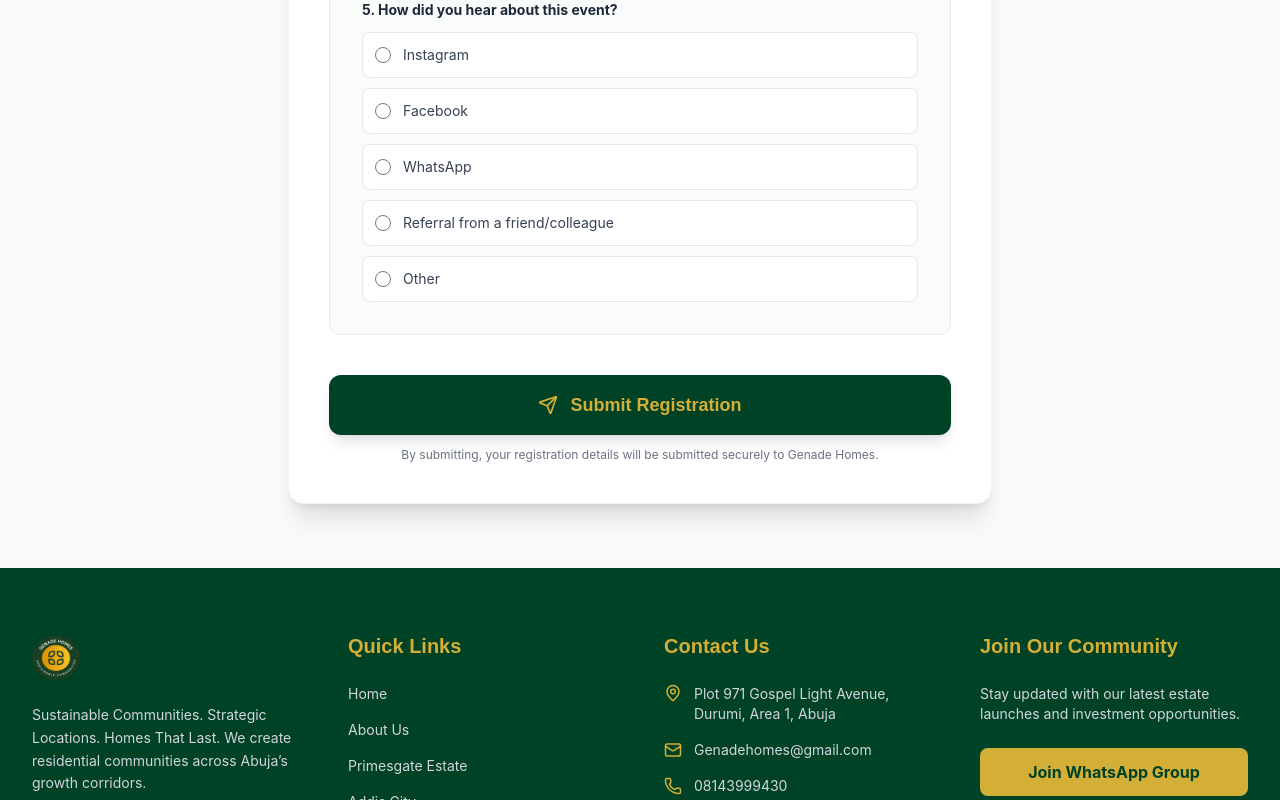
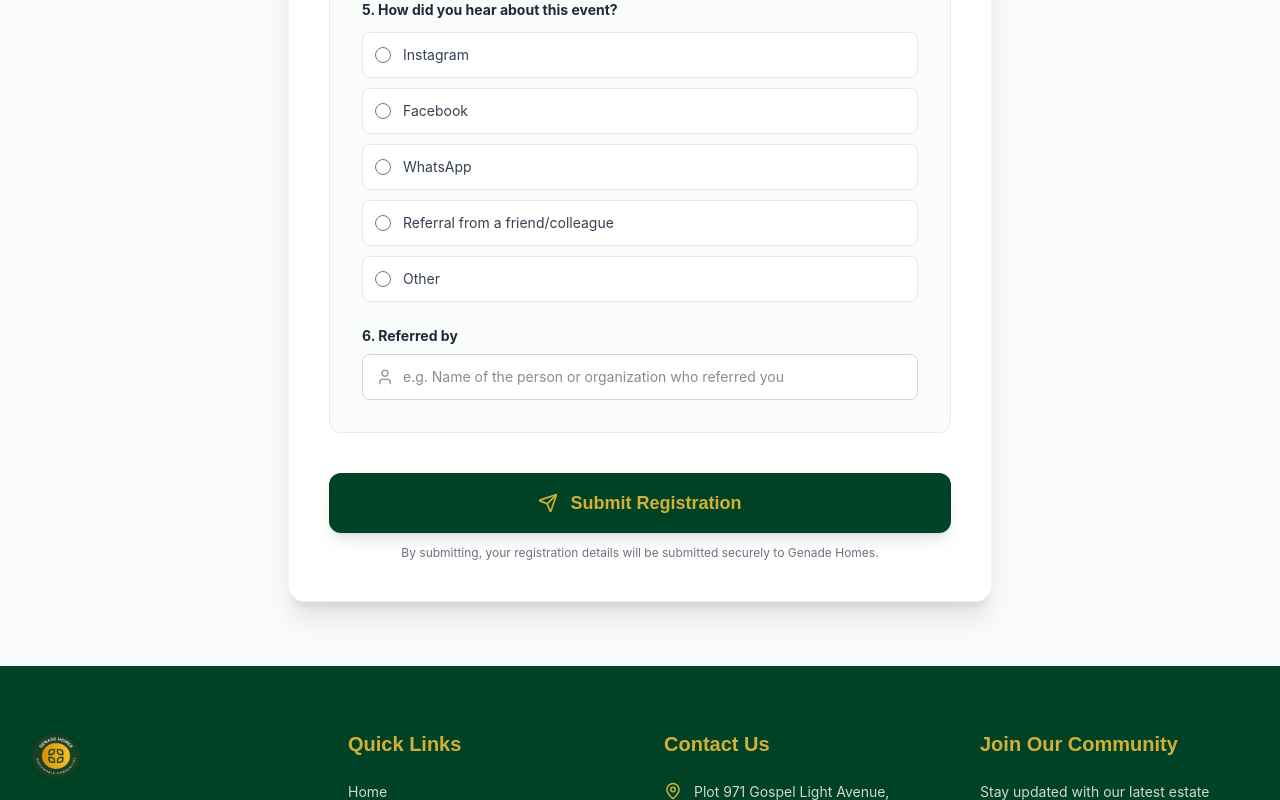
Before and after one commit to therealmceo/Genade-Home, a React (Vite) app: page /summit in a window 1280 px wide. Shown: the part 1037-1837 px from the top of the page. Built offline with nearby package versions, Linux system fonts and the light colour scheme.

Commit message:
feat(registration): add referral field to summit form
Include a "Referred by" field in the summit registration form and API handlers to track attendee sources.

```diff
--- a/api/register.ts
+++ b/api/register.ts
@@ -46,6 +46,7 @@ async function sendToGoogleSheets(payload: {
   phone: string;
   cityState: string;
   hearAbout: string;
+  referredBy: string;
 }): Promise<boolean> {
   const googleScriptUrl = getEnv("GOOGLE_SHEETS_SCRIPT_URL");
 
@@ -69,6 +70,7 @@ async function sendToGoogleSheets(payload: {
         phone: payload.phone,
         cityState: payload.cityState,
         hearAbout: payload.hearAbout,
+        referredBy: payload.referredBy,
       }),
       signal: controller.signal,
       redirect: "follow",
@@ -214,6 +216,7 @@ export default async function handler(req: any, res: any) {
       // Handle Standard Summit Registration
       const cityState = sanitize(body.cityState?.trim());
       const hearAbout = sanitize(body.hearAbout?.trim());
+      const referredBy = sanitize(body.referredBy?.trim());
 
       subject = `New Summit Registration: ${fullName}`;
       senderEmail = getEnv("SENDER_EMAIL", "Abuja Realtors Summit <onboarding@resend.dev>");
@@ -233,6 +236,7 @@ export default async function handler(req: any, res: any) {
               <p style="margin: 6px 0; font-size: 15px;"><strong>Phone / WhatsApp:</strong> ${phone}</p>
               <p style="margin: 6px 0; font-size: 15px;"><strong>City / State:</strong> ${cityState || "N/A"}</p>
               <p style="margin: 6px 0; font-size: 15px;"><strong>How Heard About Summit:</strong> ${hearAbout || "N/A"}</p>
+              <p style="margin: 6px 0; font-size: 15px;"><strong>Referred By:</strong> ${referredBy || "N/A"}</p>
             </div>
           </div>
 
@@ -251,6 +255,7 @@ export default async function handler(req: any, res: any) {
         phone: body.phone ? String(body.phone).trim() : phone,
         cityState: body.cityState ? String(body.cityState).trim() : "",
         hearAbout: body.hearAbout ? String(body.hearAbout).trim() : "",
+        referredBy: body.referredBy ? String(body.referredBy).trim() : "",
       });
     }
 
--- a/src/pages/SummitRegistration.tsx
+++ b/src/pages/SummitRegistration.tsx
@@ -24,6 +24,7 @@ export default function SummitRegistration() {
   const [cityState, setCityState] = useState("");
   const [hearAbout, setHearAbout] = useState("");
   const [hearAboutOther, setHearAboutOther] = useState("");
+  const [referredBy, setReferredBy] = useState("");
 
   // UI States
   const [isSubmitted, setIsSubmitted] = useState(false);
@@ -76,6 +77,7 @@ export default function SummitRegistration() {
           phone: phone.trim(),
           cityState: cityState.trim(),
           hearAbout: finalHearAbout,
+          referredBy: referredBy.trim(),
         }),
       });
 
@@ -282,6 +284,24 @@ export default function SummitRegistration() {
                           />
                         )}
                       </div>
+
+                      {/* Q6: Referred by */}
+                      <div>
+                        <label className="block text-sm font-bold text-gray-800 mb-2">
+                          6. Referred by
+                        </label>
+                        <div className="relative">
+                          <User className="absolute left-3.5 top-3.5 text-gray-400" size={18} />
+                          <input
+                            type="text"
+                            name="referredBy"
+                            placeholder="e.g. Name of the person or organization who referred you"
+                            value={referredBy}
+                            onChange={(e) => setReferredBy(e.target.value)}
+                            className="w-full pl-10 pr-4 py-3 bg-white border border-gray-300 rounded-lg focus:ring-2 focus:ring-primary focus:border-primary outline-none text-sm transition-all"
+                          />
+                        </div>
+                      </div>
                     </div>
                   </div>
 
```
